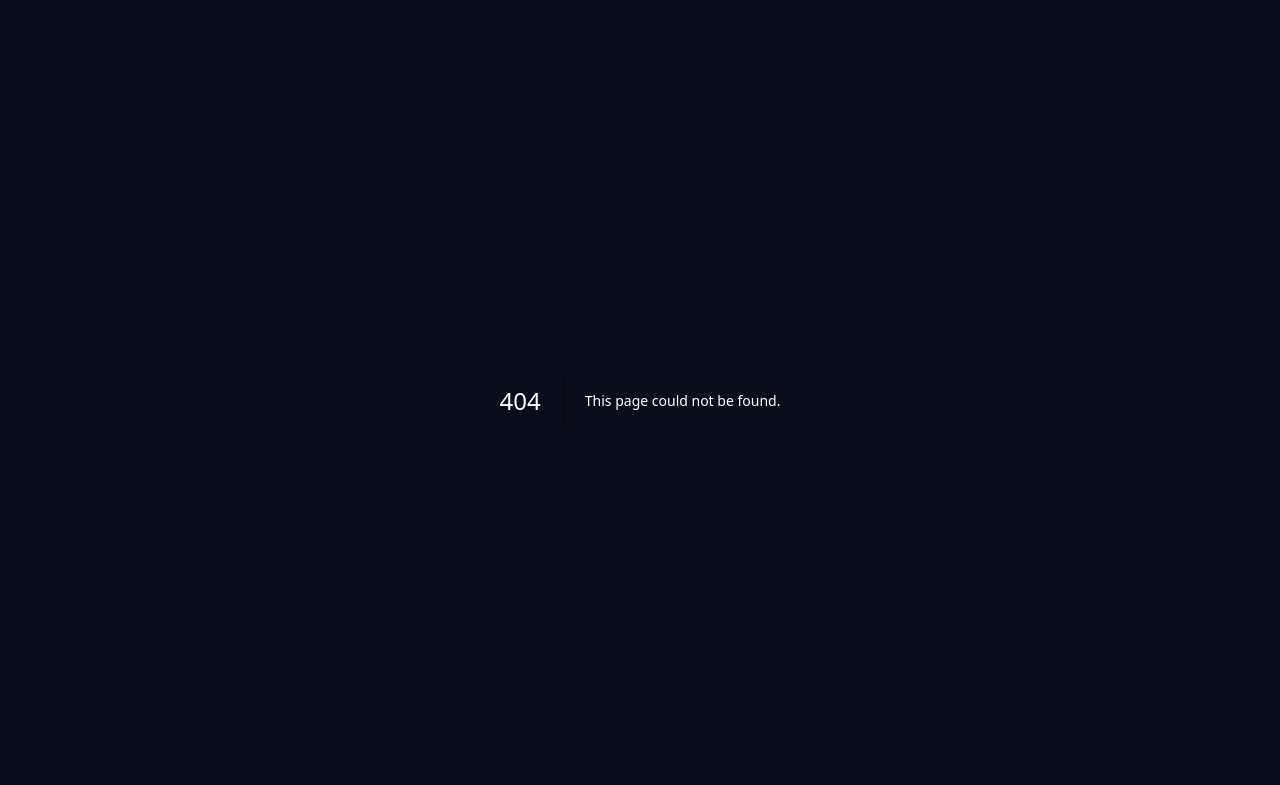
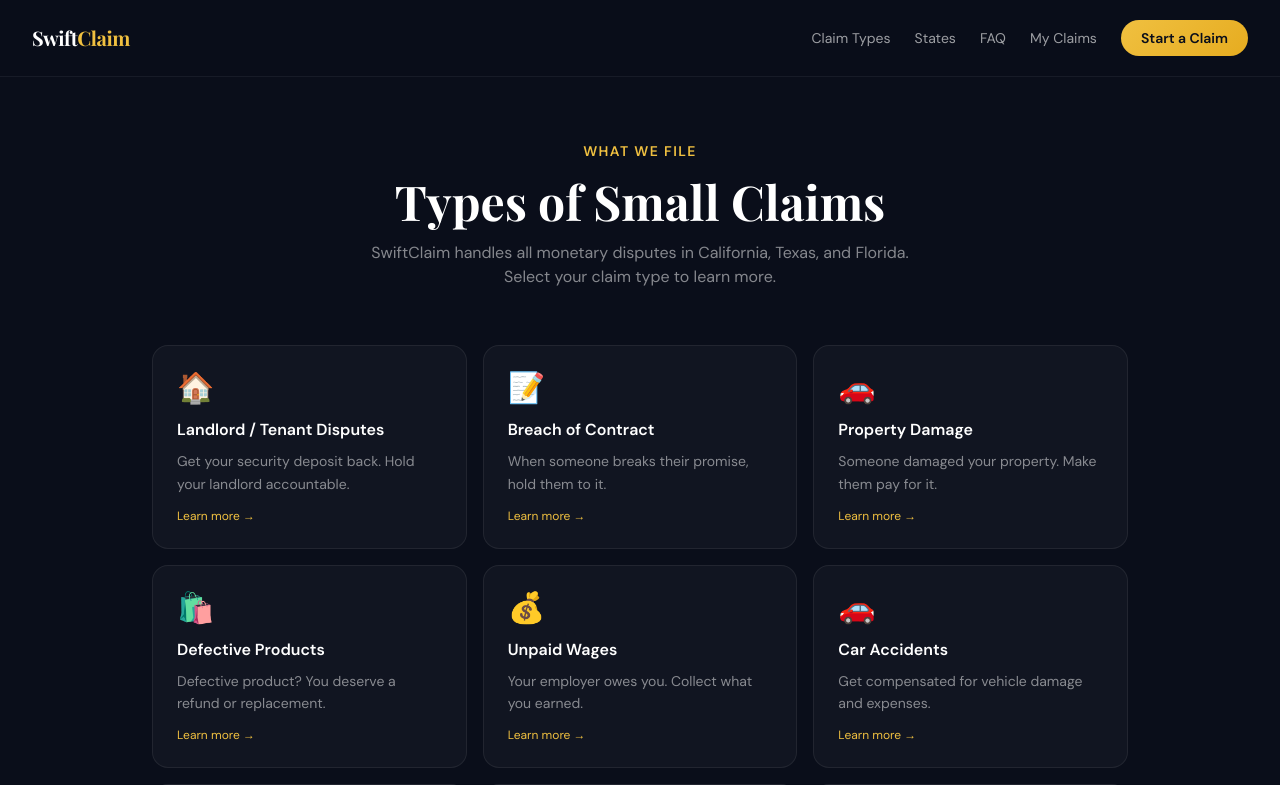
Before and after one commit to Rontubul/swiftclaim, a Next.js app: page /claims in a window 1280 px wide. Before the commit this address had no page. Shown: the top 785 px of the page. Built offline with nearby package versions, Linux system fonts and the light colour scheme; a web font is replaced by a local one.

Commit message:
Add nav to page.tsx

```diff
--- /dev/null
+++ b/app/claims/page.tsx
@@ -0,0 +1,38 @@
+import { CLAIMS } from '@/lib/claims-data'
+import Link from 'next/link'
+import Nav from '@/components/Nav'
+
+export const metadata = {
+  title: 'Types of Small Claims — SwiftClaim',
+  description: 'SwiftClaim handles all types of small claims disputes — landlord/tenant, breach of contract, property damage, personal injury, and more.',
+}
+
+export default function ClaimsIndex() {
+  return (
+    <main className="min-h-screen" style={{ background: '#0a0e1a' }}>
+      <Nav />
+      <div className="max-w-5xl mx-auto px-6 py-16">
+        <div className="text-center mb-14">
+          <p className="text-sm font-semibold tracking-widest uppercase mb-4" style={{ color: '#f0c040' }}>What We File</p>
+          <h1 className="font-display text-5xl font-bold mb-4">Types of Small Claims</h1>
+          <p className="text-white/50 max-w-xl mx-auto">SwiftClaim handles all monetary disputes in California, Texas, and Florida. Select your claim type to learn more.</p>
+        </div>
+        <div className="grid md:grid-cols-3 gap-4">
+          {CLAIMS.map(claim => (
+            <Link key={claim.slug} href={`/claims/${claim.slug}`}
+              className="rounded-2xl p-6 block transition-all hover:scale-[1.02]"
+              style={{ background: 'rgba(255,255,255,0.03)', border: '1px solid rgba(255,255,255,0.07)' }}>
+              <div className="text-3xl mb-3">{claim.icon}</div>
+              <h2 className="font-semibold mb-2">{claim.title}</h2>
+              <p className="text-sm text-white/50 leading-relaxed">{claim.tagline}</p>
+              <div className="mt-3 text-xs" style={{ color: '#f0c040' }}>Learn more →</div>
+            </Link>
+          ))}
+        </div>
+      </div>
+      <footer className="py-8 px-8 text-center text-white/25 text-xs" style={{ borderTop: '1px solid rgba(255,255,255,0.05)' }}>
+        © 2026 SwiftClaim. Not a law firm.
+      </footer>
+    </main>
+  )
+}
```
